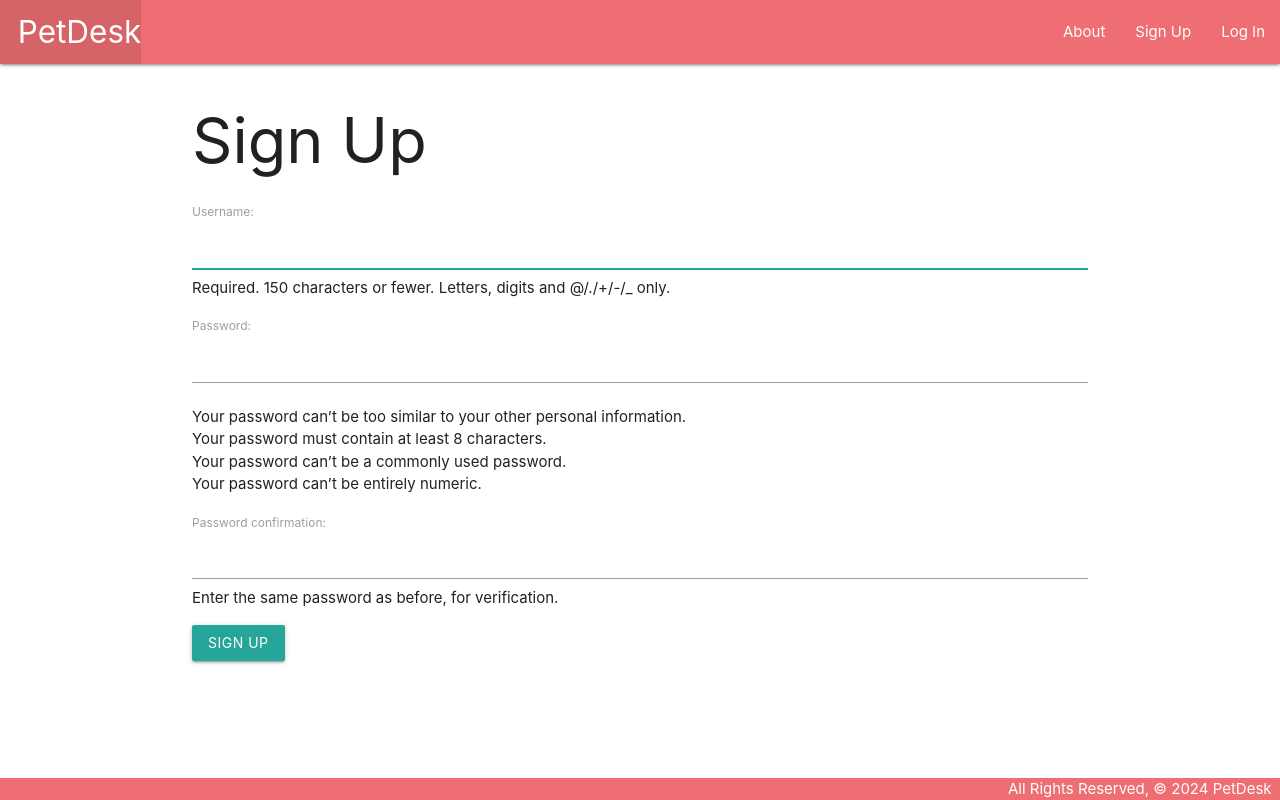
After one commit to da1dude/petdesk, a Django app: page /accounts/signup/ in a window 1280 px wide. The commit adds this page. Run offline with Django 5.2, Linux system fonts and the light colour scheme.

Commit message:
Auth, signup, sign in features implimented

```diff
--- a/main_app/templates/base.html
+++ b/main_app/templates/base.html
@@ -17,8 +17,20 @@
                     <li><a href="/" class="left brand-logo">&nbsp;&nbsp;PetDesk</a></li>
                 </ul>
                 <ul class="right">
-                    <li><a href="{% url 'index' %}">View Pets</a></li>
                     <li><a href="{% url 'about' %}">About</a></li>
+                    {% if user.is_authenticated %}
+                        <li><a href="{% url 'index' %}">View All My Cats</a></li>
+                        <li> Welcome {{ user.username}} </li>
+                        <li>
+                            <form method="post" action="{% url 'logout' %}">
+                                {% csrf_token %}
+                                <button class="btn-flat white-text" type="submit">Log Out</button>
+                            </form>
+                        </li>
+                    {% else %}
+                        <li><a href="{% url 'signup' %}">Sign Up</a></li>
+                        <li><a href="{% url 'login' %}">Log In</a></li>
+                    {% endif %}
                 </ul>
             </div>
         </nav>
--- /dev/null
+++ b/main_app/templates/registration/signup.html
@@ -0,0 +1,14 @@
+{% extends 'base.html' %}
+{% block content %}
+
+<h1>Sign Up</h1>
+
+<p class="red-text">{{ error_message }}</p>
+
+<form method="POST" action="{% url 'signup' %}">
+    {% csrf_token %}
+    {{ form.as_p }}
+    <input type="submit" class="btn" value="Sign Up">
+</form>
+
+{% endblock %}
--- a/main_app/urls.py
+++ b/main_app/urls.py
@@ -6,4 +6,8 @@ urlpatterns = [
     path('about/', views.about, name='about'),
     path('pets/', views.pets_index, name='index'),
     path('pets/<int:pet_id>/', views.pets_detail, name='detail'),
+
+
+    #Auth URLs
+    path('accounts/signup/', views.signup, name='signup'),
 ]
--- a/main_app/views.py
+++ b/main_app/views.py
@@ -1,5 +1,12 @@
-from django.shortcuts import render
+from django.shortcuts import render, redirect
 from .models import Pet
+
+from django.contrib.auth import login
+from django.contrib.auth.forms import UserCreationForm
+# Import the login_required decorator
+from django.contrib.auth.decorators import login_required
+# Import the mixin for class-based views
+from django.contrib.auth.mixins import LoginRequiredMixin
 
 # Create your views here.
 
@@ -12,6 +19,8 @@ def about(request):
     # Include an .html file extension - unlike when rendering EJS templates
     return render(request, 'about.html')
 
+
+@login_required
 def pets_index(request):
     #collect our objects from the db
     # cats = Cat.objects.all()
@@ -20,6 +29,28 @@ def pets_index(request):
     # cats = request.user.cat_set.all()
     return render(request, 'pets/index.html', { 'pets': pets })
 
+
+@login_required
 def pets_detail(request, pet_id):
     pet = Pet.objects.get(id=pet_id)
     return render(request, 'pets/detail.html', { 'pet': pet })
+
+
+def signup(request):
+    error_message = ''
+    if request.method == 'POST':
+        # This is how to create a 'user' form object
+        # that includes the data from the browser
+        form = UserCreationForm(request.POST)
+        if form.is_valid():
+            # This will add the user to the database
+            user = form.save()
+            # This is how we log a user in via code
+            login(request, user)
+            return redirect('index')
+        else:
+            error_message = 'Invalid sign up - try again'
+    # A bad POST or a GET request, so render signup.html with an empty form
+    form = UserCreationForm()
+    context = {'form': form, 'error_message': error_message}
+    return render(request, 'registration/signup.html', context)
--- a/petdesk/settings.py
+++ b/petdesk/settings.py
@@ -127,6 +127,12 @@ USE_TZ = True
 
 STATIC_URL = 'static/'
 
+# Add this variable to specify where successful logins should redirect to
+LOGIN_REDIRECT_URL = '/pets/'
+
+# Add this variable to specify where logging out redirects to
+LOGOUT_REDIRECT_URL = '/'
+
 # Default primary key field type
 # https://docs.djangoproject.com/en/5.0/ref/settings/#default-auto-field
 
```
Also changed, not shown: main_app/templates/registration/login.html (+6 -1 lines), 1 other file.
